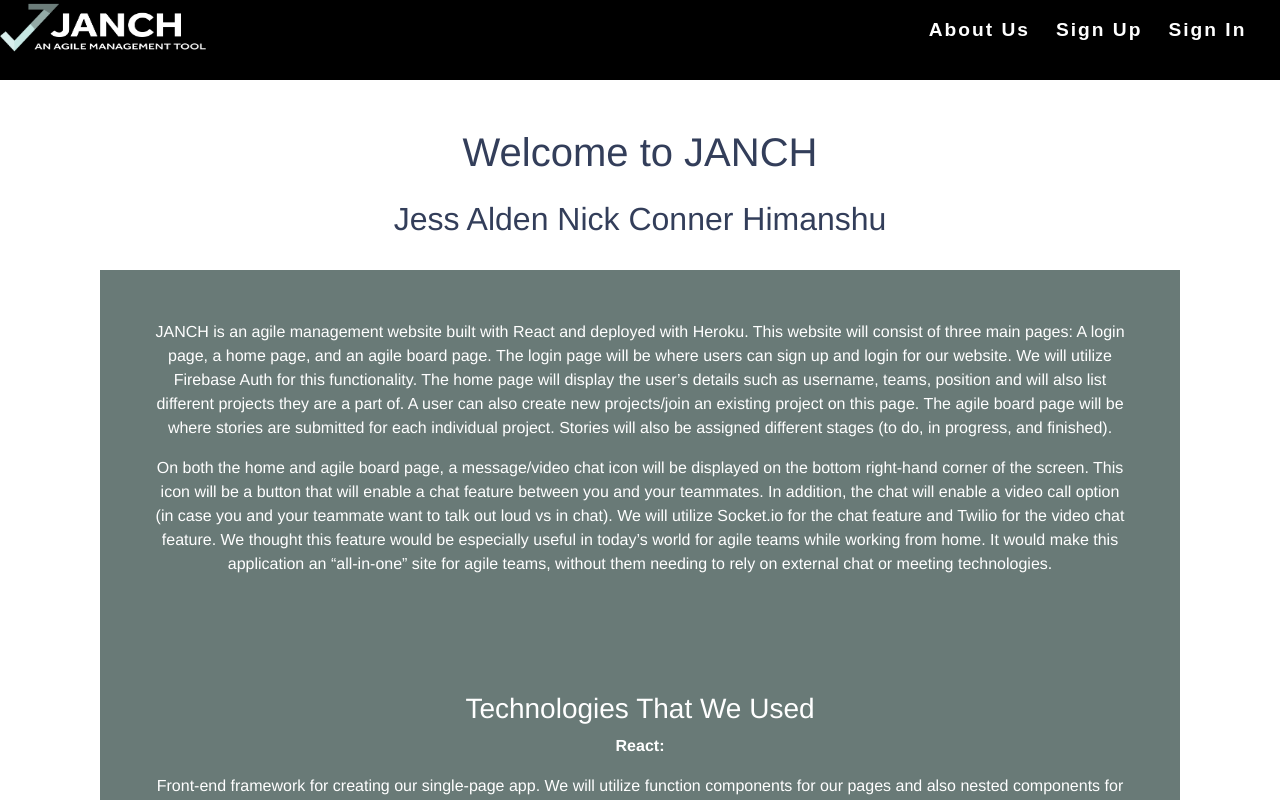
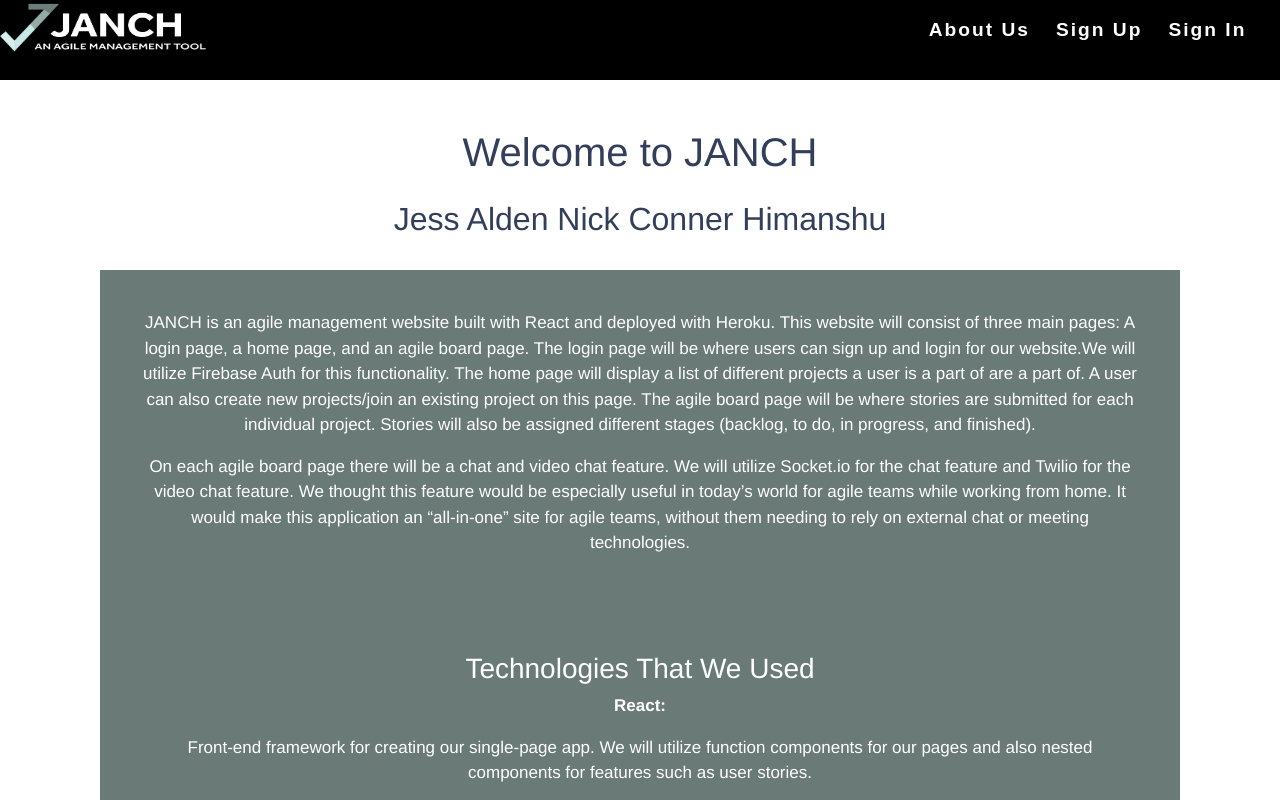
Before and after one commit to arad10/cs554, a React (Create React App) app in the folder client/: page / in a window 1280 px wide. Shown: the top 800 px of the page. Built offline with nearby package versions, Linux system fonts and the light colour scheme; no server answers.

Commit message:
reload onClick, landing page and readme update

```diff
--- a/client/src/App.scss
+++ b/client/src/App.scss
@@ -229,7 +229,9 @@ Navbar
 .main-text {
   background-color: #697a77;
   color: white;
-  padding: 50px;
+  padding: 40px;
+  font-size: 17px;
+  text-align: center;
 }
 
 p.tech {
--- a/client/src/components/Home/AllProjects.js
+++ b/client/src/components/Home/AllProjects.js
@@ -3,8 +3,7 @@ import styled from "styled-components";
 import { Link } from "react-router-dom";
 import axios from "axios"
 import firebase from "firebase/app"
-import ButtonComponent from "./Button"
-import Button from "./Button";
+
 
 const AllProjects = () => {
   const currentUser = firebase.auth().currentUser
@@ -41,6 +40,8 @@ function handleOnClick(projID){
               console.log(error)
               alert("Oops! Something went wrong with joining this project...Are you a part of this project already?")
             })
+      window.location.reload();
+
     } catch(e){
       console.log(e)
     }
@@ -66,7 +67,7 @@ function handleOnClick(projID){
           )
     } else{
       return(
-        <li>
+          <li>
               <div className = "proj-name">
               <h2 className= "pname">{project.name}</h2>
               <p>{project.description}</p>
@@ -75,7 +76,7 @@ function handleOnClick(projID){
               <button className="join" onClick={() => {handleOnClick(project._id)
               }}>Join</button>
               </div>
-              </li>
+            </li>
       )
     }
 })
--- a/client/src/components/Landing.js
+++ b/client/src/components/Landing.js
@@ -12,34 +12,26 @@ function Landing() {
     <div className="about">
       <h1>Welcome to JANCH</h1>
       <h2>Jess Alden Nick Conner Himanshu</h2>
-
         <section className="main-text">
         <p>
-        JANCH is an agile management website built
-        with React and deployed with Heroku. This website will consist
-        of three main pages: A login page, a home page, and an agile board page.
-        The login page will be where users can sign up and login for our website.
-        We will utilize Firebase Auth for this functionality. The home page will
-        display the user’s details such as username, teams, position and will also
-        list different projects they are a part of. A user can also create new
-        projects/join an existing project on this page. The agile board page will
-        be where stories are submitted for each individual project. Stories will
-        also be assigned different stages (to do, in progress, and finished).
+        JANCH is an agile management website built with React and deployed with Heroku.
+        This website will consist of three main pages: A login page, a home page, and an
+        agile board page. The login page will be where users can sign up and login for our
+        website.We will utilize Firebase Auth for this functionality. The home page will
+        display a list of different projects a user is a part of are a part of.
+        A user can also create new projects/join an existing project on this page.
+        The agile board page will be where stories are submitted for each individual project.
+        Stories will also be assigned different stages (backlog, to do, in progress, and finished).
       </p>
       <p>
-        On both the home and agile board page, a message/video chat icon will be
-        displayed on the bottom right-hand corner of the screen. This icon will be
-        a button that will enable a chat feature between you and your teammates.
-        In addition, the chat will enable a video call option (in case you and your
-        teammate want to talk out loud vs in chat). We will utilize Socket.io for the
-        chat feature and Twilio for the video chat feature. We thought this feature
-        would be especially useful in today’s world for agile teams while working from
-        home. It would make this application an “all-in-one” site for agile teams, without
-        them needing to rely on external chat or meeting technologies.
+        On each agile board page there will be a chat and video chat feature.
+        We will utilize Socket.io for the chat feature and Twilio for the video chat feature.
+        We thought this feature would be especially useful in today’s world for agile teams
+        while working from home. It would make this application an “all-in-one” site for agile teams,
+        without them needing to rely on external chat or meeting technologies.
         </p>
 
         </section>
-
         <section className="main-text">
           <h3>Technologies That We Used</h3>
           <p className="tech">React:  </p>Front-end framework for creating our single-page app. We will utilize function components for our pages and also nested components for features such as user stories.
@@ -48,7 +40,7 @@ function Landing() {
           <p className="tech">Socket.io:  </p>Enables real-time communication between clients and web servers that we will use for our chat feature amongst agile team members.
           <br />
           <br />
-          <p className="tech">Firebase:  </p> Authentication for users of our application. We will allow traditional email/password logins, as well as the most popular social media login choices (Google, Facebook, Apple, etc.)
+          <p className="tech">Firebase:  </p> Authentication for users of our application. We will allow traditional email/password logins, as well as the most popular social media login choices (Google, Twitter, Github, etc.)
           <br />
           <br />
           <p className="tech">Heroku: </p> Cloud platform service that we will use to deploy and run our web application. Heroku has simple and effective ways to host MERN apps and it was the best solution for us (instead of Netlify). Since we’re hosting our app, we’re also utilizing MongoDB Atlas (cloud hosted Mongo database) in order for the app to connect to our data.
@@ -57,16 +49,13 @@ function Landing() {
           <p className="tech">Twilio: </p> Platform that offers software developers to embed communication services into their web applications, such as video chatting. For our application, we will utilize Twilio’s video chat service for agile team members to communicate, which can be built using React hooks.
           <br />
         </section>
-
         <section className="main-text">
           <img alt="react-logo" src={react} className="tech-logos"/>
           <img alt="socket-logo" src={socket} className="tech-logos"/>
           <img alt="firebase-logo" src={firebase} className="tech-logos"/>
           <img alt="heroku-logo" src={heroku} className="tech-logos"/>
           <img alt="twilio-logo" src={twilio} className="tech-logos"/>
-
         </section>
-
     </div>
   );
 }
```
Also changed, not shown: 2 other files (tests, documents, lock files or other folders).
